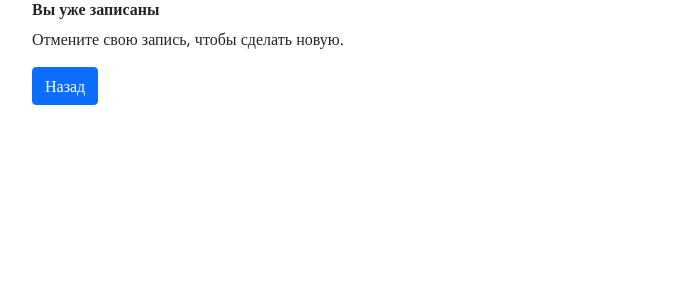
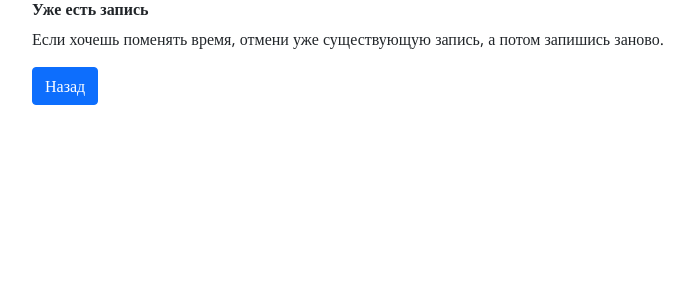
Before and after one commit to nsychev/event-widget, a Python web app: template coffee/templates/toomuch.html in a window 1280 px wide. Shown: the top 300 px of the page, without its empty margins (228-921 px from the left). Run offline with Jinja, Linux system fonts and the light colour scheme; the template is opened without the code that fills it, so the values that code supplies are empty.

Commit message:
fix templates

```diff
--- a/coffee/templates/denied.html
+++ b/coffee/templates/denied.html
@@ -1,7 +1,7 @@
 {% extends "base.html" %}
 {% block main %}
 <h1>Слот занят</h1>
-<p>Попробуйте выбрать другой слот.</p>
+<p>Попробуй выбрать другой слот.</p>
 <p>
     <a href="{{ url_for('coffee.main') }}" class="btn btn-primary">Назад</a>
 </p>
--- a/coffee/templates/toomuch.html
+++ b/coffee/templates/toomuch.html
@@ -1,7 +1,7 @@
 {% extends "base.html" %}
 {% block main %}
-<h1>Вы уже записаны</h1>
-<p>Отмените свою запись, чтобы сделать новую.</p>
+<h1>Уже есть запись</h1>
+<p>Если хочешь поменять время, отмени уже существующую запись, а потом запишись заново.</p>
 <p>
     <a href="{{ url_for('coffee.main') }}" class="btn btn-primary">Назад</a>
 </p>
```
